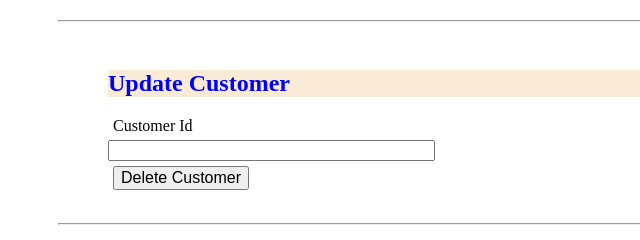
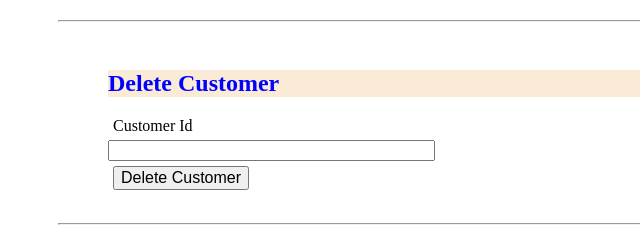
Before and after one commit to shivamgithub8393/WPT-Assignment, a website: page public/customer.html in a window 1280 px wide. Shown: the part 1034-1274 px from the top of the page, 0-640 px from the left. Drawn offline with Linux system fonts and the light colour scheme.

Commit message:
Customer.html updated

```diff
--- a/public/customer.html
+++ b/public/customer.html
@@ -108,7 +108,7 @@
     <hr />
     <div>
 
-      <h2>Update Customer</h2>
+      <h2>Delete Customer</h2>
       <label>Customer Id</label>
       <input type="number" id="customerid" name="customerid" required />
       <button id="delete">Delete Customer</button>
```
